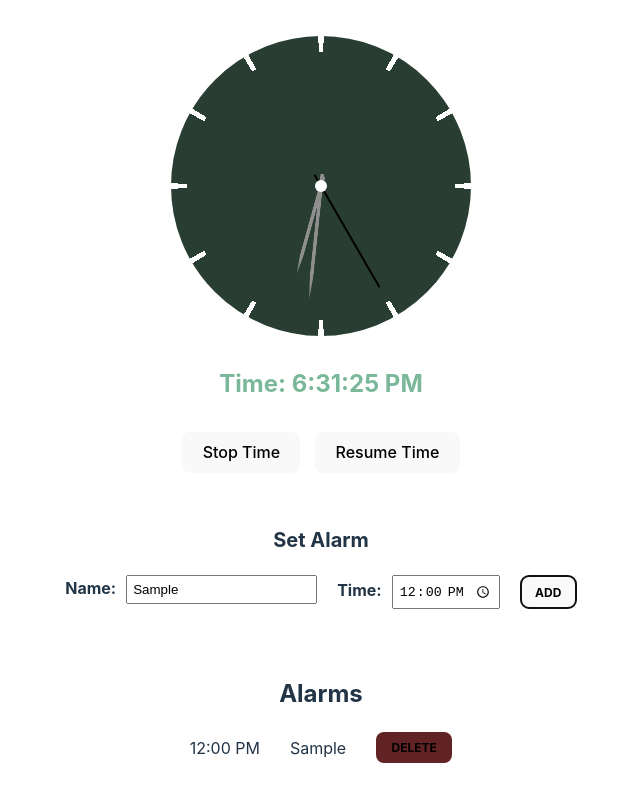
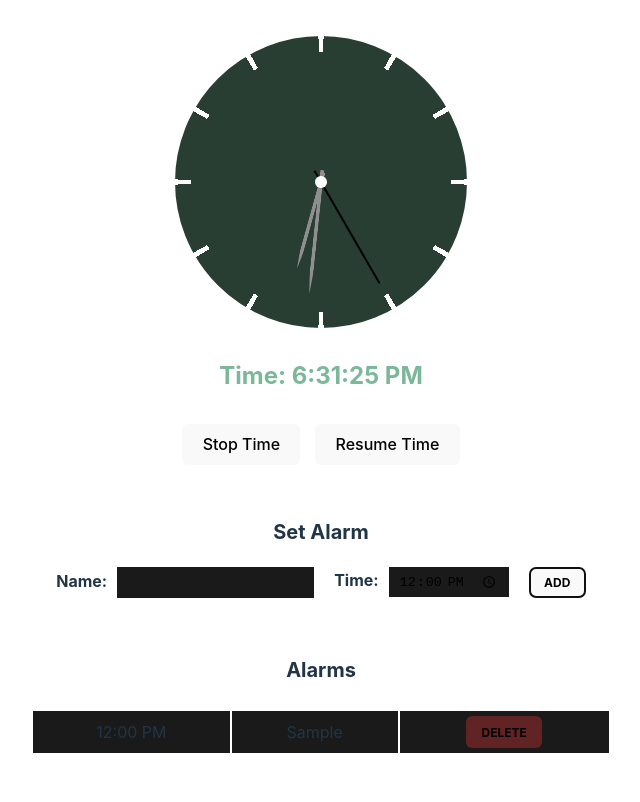
Before and after one commit to Danish-Ehsan/react-clock, a React (Vite) app: page / in a window 1280 px wide. Both pictures are taken after typing "Sample" into the empty fields and a click on the button "ADD". Shown: the top 802 px of the page, without its empty margins (319-959 px from the left). Built offline with nearby package versions, Linux system fonts and the light colour scheme.

Commit message:
Implemented alarm names
Also added validation for not allowing multiple alarms of the same name.

```diff
--- a/src/components/Alarms.jsx
+++ b/src/components/Alarms.jsx
@@ -1,17 +1,19 @@
-import { useState } from "react";
+import { useState, useRef } from "react";
 import "styles/Alarm.scss";
 
 export default function Alarms({ alarms, setAlarms }) {
     const [newAlarmTime, setNewAlarmTime] = useState("12:00");
     const [newAlarmName, setNewAlarmName] = useState("");
+    const alarmNameRef = useRef(null);
 
     const alarmsList = alarms.map((alarm) => {
         return (
-            <li key={alarm.name}>
-                <span>
+            <tr key={alarm.name}>
+                <td>
                     {alarm.date.toLocaleTimeString([], { timeStyle: "short" })}
-                </span>
-                <span>{alarm.name}</span>
+                </td>
+                <td>{alarm.name}</td>
+                <td>
                     <button
                         className="button--sm button--delete"
                         onClick={() => {
@@ -20,14 +22,15 @@ export default function Alarms({ alarms, setAlarms }) {
                     >
                         Delete
                     </button>
-            </li>
+                </td>
+            </tr>
         );
     });
 
     const alarmsListElement = (
         <div className="alarms__list-cont">
-            <h2>Alarms</h2>
-            <ul className="alarms__list">{alarmsList}</ul>
+            <h2 className="heading--sm">Alarms</h2>
+            <table className="alarms__table">{alarmsList}</table>
         </div>
     );
 
@@ -41,6 +44,19 @@ export default function Alarms({ alarms, setAlarms }) {
         setAlarms(nextAlarms);
     }
 
+    function alarmNameExists(alarms, alarmName) {
+        console.log("alarmNameExists firing");
+        let nameCheck = false;
+
+        alarms.forEach((alarm) => {
+            if (alarm.name === alarmName) {
+                nameCheck = true;
+            }
+        });
+
+        return nameCheck;
+    }
+
     //console.log("newalarm", newAlarm);
 
     return (
@@ -49,6 +65,17 @@ export default function Alarms({ alarms, setAlarms }) {
                 className="alarms__set"
                 onSubmit={(e) => {
                     e.preventDefault();
+
+                    if (alarmNameExists(alarms, newAlarmName)) {
+                        alarmNameRef.current.setCustomValidity(
+                            "This name already exists"
+                        );
+
+                        alarmNameRef.current.reportValidity();
+
+                        return;
+                    }
+
                     const newAlarmDate = new Date();
                     const [hours, minutes] = newAlarmTime.split(":");
 
@@ -56,13 +83,17 @@ export default function Alarms({ alarms, setAlarms }) {
                     newAlarmDate.setMinutes(minutes);
                     newAlarmDate.setSeconds(0);
 
+                    console.log("setting Alarms");
+
                     setAlarms([
                         ...alarms,
                         { name: newAlarmName, date: newAlarmDate }
                     ]);
+
+                    setNewAlarmName("");
                 }}
             >
-                <h2>Set Alarm</h2>
+                <h2 className="heading--sm">Set Alarm</h2>
                 <div className="alarms__fields-cont">
                     <label>
                         <span className="alarms__label-text">Name:</span>
@@ -70,9 +101,12 @@ export default function Alarms({ alarms, setAlarms }) {
                             id="name"
                             type="text"
                             value={newAlarmName}
+                            ref={alarmNameRef}
                             onInput={(e) => {
                                 setNewAlarmName(e.target.value);
+                                e.target.setCustomValidity("");
                             }}
+                            required
                         />
                     </label>
                     <label>
--- a/src/components/App.jsx
+++ b/src/components/App.jsx
@@ -9,19 +9,18 @@ function App() {
     const timeInterval = useRef(null);
     const timeHue = date.getSeconds() * (360 / 60);
     const [alarms, setAlarms] = useState([]);
-    const [alarmRinging, setAlarmRinging] = useState(false);
+    const [activeAlarms, setActiveAlarms] = useState([]);
 
-    //console.log(alarms);
-    //console.log("alarmRunning", alarmRinging);
+    //console.log(activeAlarms);
 
     alarms.forEach((alarm) => {
         if (
-            !alarmRinging &&
+            !activeAlarms.includes(alarm) &&
             alarm.date.getHours() === date.getHours() &&
             alarm.date.getMinutes() === date.getMinutes() &&
             alarm.date.getSeconds() === date.getSeconds()
         ) {
-            setAlarmRinging(true);
+            setActiveAlarms([...activeAlarms, alarm]);
         }
     });
 
@@ -44,8 +43,8 @@ function App() {
             <Clock
                 date={date}
                 timeHue={timeHue}
-                alarmRinging={alarmRinging}
-                setAlarmRinging={setAlarmRinging}
+                activeAlarms={activeAlarms}
+                setActiveAlarms={setActiveAlarms}
             />
             <h2 style={{ color: `hsl(${timeHue}, 30%, 60%)` }}>
                 Time: {date.toLocaleTimeString()}
--- a/src/components/Clock.jsx
+++ b/src/components/Clock.jsx
@@ -4,8 +4,8 @@ import "styles/Clock.scss";
 export default function Clock({
     date,
     timeHue,
-    alarmRinging,
-    setAlarmRinging
+    activeAlarms,
+    setActiveAlarms
 }) {
     const clockRef = useRef(null);
     const secondsRotations = useRef(0);
@@ -47,13 +47,16 @@ export default function Clock({
     });
 
     return (
-        <div className={alarmRinging ? "clock alarm" : "clock"} ref={clockRef}>
-            {alarmRinging && (
+        <div
+            className={activeAlarms.length ? "clock alarm" : "clock"}
+            ref={clockRef}
+        >
+            {activeAlarms.length > 0 && (
                 <button
                     className="clock__snooze"
                     onClick={() => {
                         console.log("snoozing");
-                        setAlarmRinging(false);
+                        setActiveAlarms([]);
                     }}
                 >
                     Dismiss
--- a/src/styles/Alarm.scss
+++ b/src/styles/Alarm.scss
@@ -1,7 +1,6 @@
 .alarms__cont {
     display: flex;
     flex-direction: column;
-    align-items: center;
 
     margin: 25px 0;
 }
@@ -11,18 +10,23 @@
     flex-direction: column;
     align-items: center;
 
-    margin-bottom: 20px;
+    margin-bottom: 30px;
     padding: 25px;
     border-top: 2px solid white;
     border-bottom: 2px solid white;
 
-    h2 {
-        font-size: 20px;
-        margin: 0 0 20px;
+    input {
+        padding: 5px 10px;
+        border: none;
+        background: #1a1a1a;
     }
 
-    input {
-        padding: 5px;
+    input[type="text"] {
+        height: 100%;
+    }
+
+    input[type="time"] {
+        width: 120px;
     }
 }
 
@@ -46,3 +50,13 @@
         column-gap: 30px;
     }
 }
+
+.alarms__table {
+    width: 100%;
+    border-spacing: 2px 6px;
+
+    td {
+        background: #1a1a1a;
+        padding: 5px 10px;
+    }
+}
--- a/src/styles/index.scss
+++ b/src/styles/index.scss
@@ -12,6 +12,10 @@
     -webkit-font-smoothing: antialiased;
     -moz-osx-font-smoothing: grayscale;
     -webkit-text-size-adjust: 100%;
+}
+
+* {
+    box-sizing: border-box;
 }
 
 a {
@@ -37,8 +41,13 @@ h1 {
     line-height: 1.1;
 }
 
+.heading--sm {
+    font-size: 20px;
+    margin: 0 0 20px;
+}
+
 button {
-    border-radius: 8px;
+    border-radius: 6px;
     border: 1px solid transparent;
     padding: 0.6em 1.2em;
     font-size: 1em;
```
Lines whose indentation alone changed are shown as unchanged.
